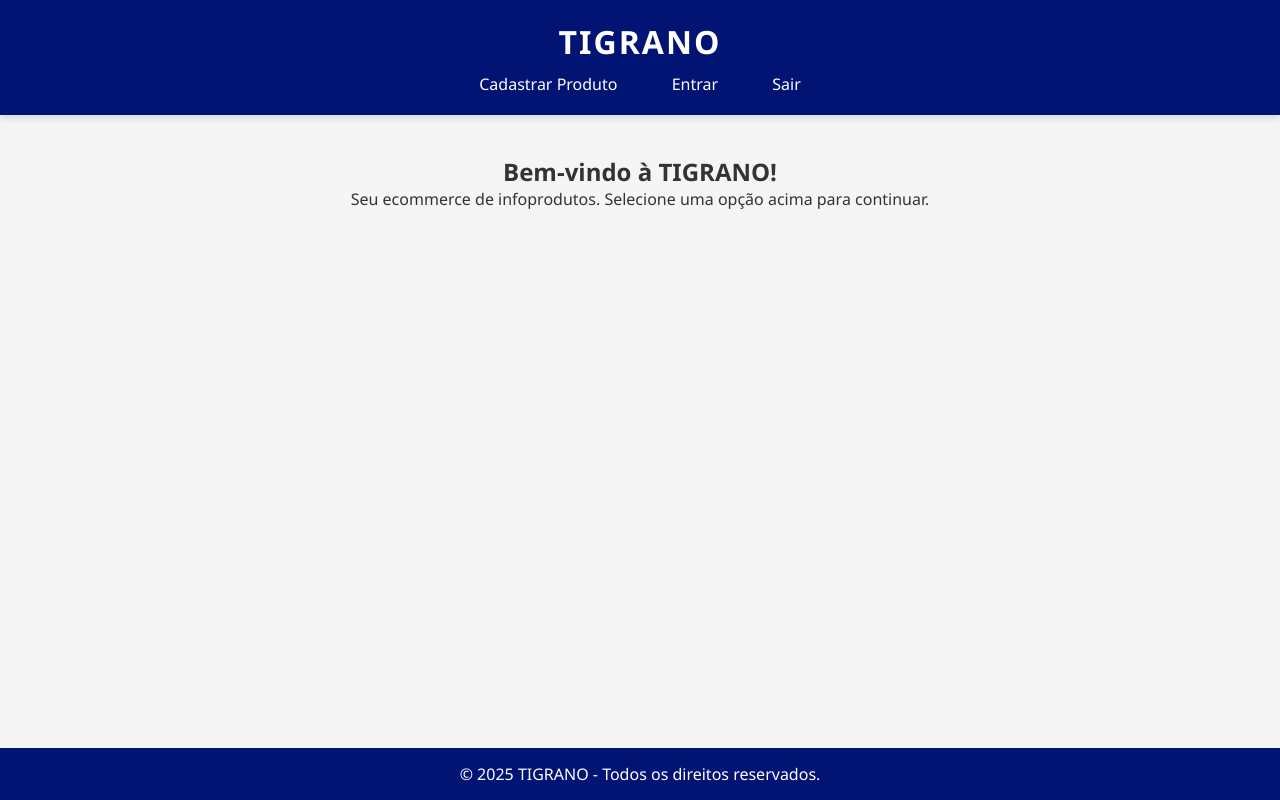
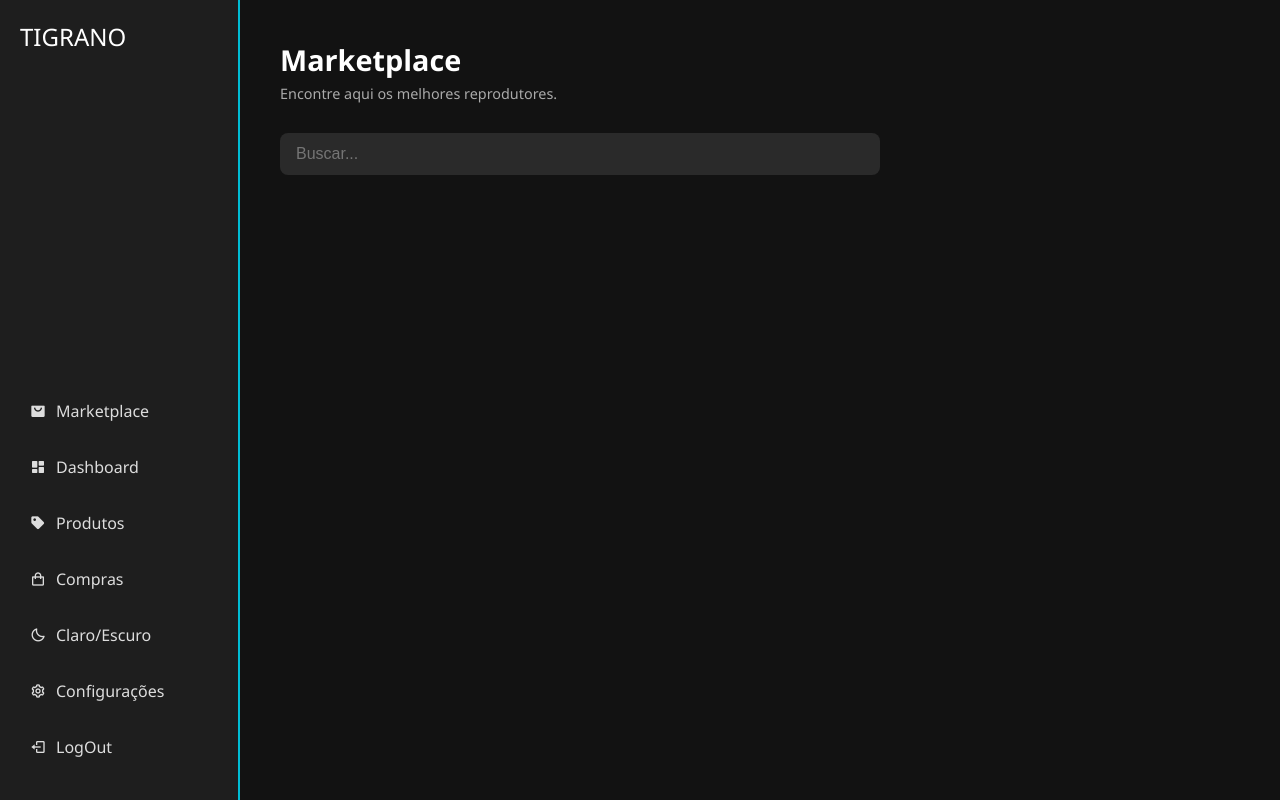
Before and after one commit to joaodavidev/ExperienciaCriativaTigrano, a PHP site: page /pages/paginaInicial.php in a window 1280 px wide. Run offline with PHP 8.4, Linux system fonts and the light colour scheme.

Commit message:
mudança parcial do visual

```diff
--- a/assets/css/paginaInicial.css
+++ b/assets/css/paginaInicial.css
@@ -1,133 +1,92 @@
 * {
+  box-sizing: border-box;
   margin: 0;
   padding: 0;
-    box-sizing: border-box;
-    font-family: 'Segoe UI', Tahoma, Geneva, Verdana, sans-serif;
 }
 
 body {
-    background-color: #f5f5f5;
-    color: #333;
+  font-family: 'Segoe UI', sans-serif;
+  background-color: #121212;
+  color: #ffffff;
+  display: flex;
+  height: 100vh;
+}
+
+.container {
+  display: flex;
+  width: 100%;
+}
+
+.sidebar {
+  background-color: #1e1e1e;
+  width: 240px;
+  padding: 20px;
+  border-right: 2px solid #00bcd4;
   display: flex;
   flex-direction: column;
-    min-height: 100vh;
+  justify-content: space-between;
 }
 
-  header {
-    background-color: #011474;
-    color: white;
-    padding: 20px;
-    text-align: center;
-    box-shadow: 0 4px 6px rgba(0,0,0,0.1);
+.logo {
+  font-size: 1.5em;
+  margin-bottom: 30px;
 }
 
-  header h1 {
-    font-size: 2rem;
+.menu a {
+  display: flex;
+  align-items: center;
+  padding: 12px 10px;
+  color: #ddd;
+  text-decoration: none;
   margin-bottom: 10px;
-    letter-spacing: 2px;
+  border-radius: 5px;
+  transition: background 0.2s;
 }
 
-  nav a {
-    margin: 0 10px;
-    padding: 10px 15px;
-    color: white;
-    text-decoration: none;
-    background-color: transparent;
-    border-radius: 6px;
-    transition: background 0.3s;
+.menu a i {
+  margin-right: 10px;
 }
 
-  nav a:hover {
-    background-color: #0338a0;
+.menu a:hover {
+  background-color: #333;
 }
 
-  main {
-    flex: 1;
-    padding: 40px 20px;
-    text-align: center;
+.content {
+  flex-grow: 1;
+  padding: 40px;
 }
 
-  form {
-    margin: 0 auto;
-    margin-top: 30px;
-    max-width: 500px;
-    padding: 20px;
-    background-color: white;
-    border-radius: 10px;
-    box-shadow: 0 2px 10px rgba(0,0,0,0.1);
-    display: flex;
-    flex-direction: column;
-    gap: 15px;
+.content h1 {
+  font-size: 1.8em;
+  margin-bottom: 5px;
 }
 
-  input, textarea, button {
-    padding: 10px;
-    border-radius: 6px;
-    border: 1px solid #ccc;
-    font-size: 15px;
+.content p {
+  font-size: 0.9em;
+  color: #aaa;
+  margin-bottom: 30px;
 }
 
-  button {
-    background-color: #011474;
-    color: white;
-    border: none;
-    cursor: pointer;
-    transition: 0.3s;
+.search-bar {
+  position: relative;
+  width: 100%;
+  max-width: 600px;
 }
 
-  button:hover {
-    background-color: #0338a0;
+.search-bar input {
+  width: 100%;
+  padding: 12px 40px 12px 16px;
+  border-radius: 8px;
+  border: none;
+  background-color: #2a2a2a;
+  color: #fff;
+  font-size: 1em;
 }
 
-
-  #produtos {
-    margin: 40px auto;
-    max-width: 800px;
-    width: 90%;
+.search-bar i {
+  position: absolute;
+  right: 16px;
+  top: 50%;
+  transform: translateY(-50%);
+  color: #888;
 }
-
-  .produto {
-    background-color: white;
-    border: 1px solid #ddd;
-    padding: 15px;
-    margin-bottom: 20px;
-    border-radius: 8px;
-    box-shadow: 0 2px 4px rgba(0,0,0,0.05);
-  }
-
-  .produto strong {
-    font-size: 1.2rem;
-  }
-
-  .produto p {
-    margin: 5px 0;
-  }
-
-  .produto form {
-    display: flex;
-    flex-wrap: wrap;
-    gap: 10px;
-    margin-top: 10px;
-  }
-
-  .produto input[type="text"],
-  .produto input[type="number"],
-  .produto textarea {
-    flex: 1 1 30%;
-    min-width: 120px;
-  }
-
-  .produto button {
-    background-color: #0077cc;
-  }
-
-  .produto button:hover {
-    background-color: #005fa3;
-  }
-
-  footer {
-    background-color: #011474;
-    color: white;
-    text-align: center;
-    padding: 15px 0;
-  }
--- a/pages/cadastrarProdutos.php
+++ b/pages/cadastrarProdutos.php
@@ -43,7 +43,7 @@ if ($_SERVER["REQUEST_METHOD"] == "POST" && isset($_POST['nome'])) {
   <header>
     <h1>TIGRANO</h1>
     <nav>
-      <a href="..pages/paginaInicial.php"><button>Home</button></a>
+      <a href="../pages/paginaInicial.php"><button>Home</button></a>
       <a href="../pages/carrinho.php"><button>Carrinho</button></a>
       <button>Contato</button>
     </nav>
--- a/pages/carrinho.php
+++ b/pages/carrinho.php
@@ -1,6 +1,6 @@
 <?php
 session_start();
-include '..includes/db.php';
+include '../includes/db.php';
 
 if ($_SERVER["REQUEST_METHOD"] === "POST" && isset($_POST['id'])) {
     $produtoId = intval($_POST['id']);
@@ -40,14 +40,13 @@ if ($_SERVER["REQUEST_METHOD"] == "POST" && isset($_POST['nome'])) {
 <head>
   <meta charset="UTF-8">
   <title>Carrinho</title>
-  <link rel="stylesheet" href="carrinho.css">
+  <link rel="stylesheet" href="../assets/css/carrinho.css">
 </head>
 <body>
   <header>
     <h1>TIGRANO</h1>
     <nav>
       <a href="../pages/cadastrarProdutos.php"><button>Cadastrar</button></a>
-      <a href="../pages/carrinho.php"><button>Carrinho</button></a>
     </nav>
   </header>
 
--- a/pages/paginaInicial.php
+++ b/pages/paginaInicial.php
@@ -1,28 +1,34 @@
 <!DOCTYPE html>
-<html lang="pt-br">
+<html lang="pt-BR">
 <head>
   <meta charset="UTF-8">
   <meta name="viewport" content="width=device-width, initial-scale=1.0">
-  <title>Tigrano - Início</title>
-  <link rel="stylesheet" href="../assets/css/paginaInicial.css">
+  <title>Tigrano Marketplace</title>
+  <link rel="stylesheet" href="../assets/css/paginainicial.css">
+  <link href='https://unpkg.com/boxicons@2.1.4/css/boxicons.min.css' rel='stylesheet'>
 </head>
 <body>
-  <header>
-    <h1>TIGRANO</h1>
-    <nav>
-      <a href="index.php">Cadastrar Produto</a>
-      <a href="createCadastro.php">Entrar</a>
-      <a href="logout.php">Sair</a>
-    </nav>
-  </header>
-
-  <main>
-    <h2>Bem-vindo à TIGRANO!</h2>
-    <p>Seu ecommerce de infoprodutos. Selecione uma opção acima para continuar.</p>
-  </main>
-
-  <footer>
-    <p>&copy; 2025 TIGRANO - Todos os direitos reservados.</p>
-  </footer>
+  <div class="container">
+    <div class="sidebar">
+      <div class="logo">TIGRANO</div>
+      <nav class="menu">
+        <a href="#"><i class='bx bxs-shopping-bag-alt' ></i> Marketplace</a>
+        <a href="#"><i class='bx bxs-dashboard' ></i> Dashboard</a>
+        <a href="#"><i class='bx bxs-purchase-tag' ></i> Produtos</a>
+        <a href="#"><i class='bx bx-shopping-bag' ></i> Compras</a>
+        <a href="#"><i class='bx bx-moon' ></i> Claro/Escuro</a>
+        <a href="#"><i class='bx bx-cog'></i> Configurações</a>
+        <a href="#"><i class='bx bx-log-out'></i> LogOut</a>
+      </nav>
+    </div>
+    <main class="content">
+      <h1>Marketplace</h1>
+      <p>Encontre aqui os melhores reprodutores.</p>
+      <div class="search-bar">
+        <input type="text" placeholder="Buscar...">
+        <i class="fas fa-search"></i>
+      </div>
+    </main>
+  </div>
 </body>
 </html>
```
Lines whose indentation alone changed are shown as unchanged.
